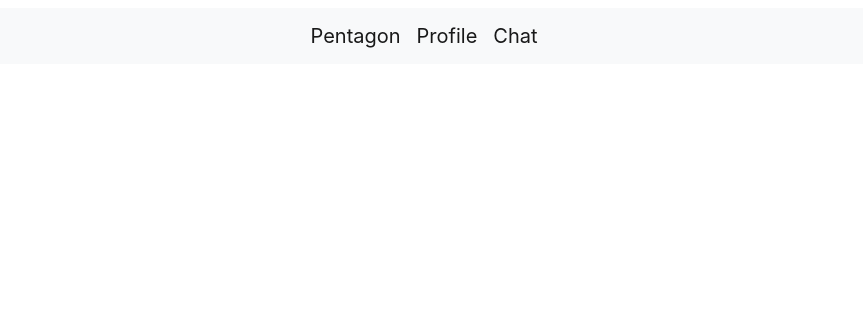
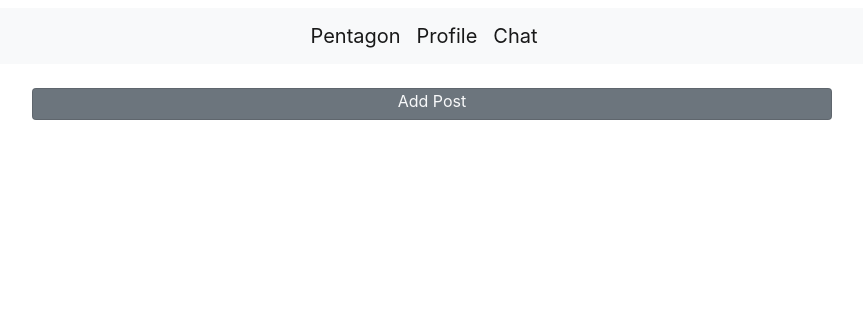
Before and after one commit to charan-kumar-137/Pentagon, a Django app: page / in a window 1280 px wide. Shown: the top 324 px of the page, without its empty margins (208-1071 px from the left). Run offline with Django 3.2, Linux system fonts and the light colour scheme; data that the repository does not hold is empty; some libraries are stand-ins or nearby versions.

Commit message:
Added Post Functionality

```diff
--- a/app/admin.py
+++ b/app/admin.py
@@ -4,3 +4,5 @@ from . import models
 # Register your models here.
 
 admin.site.register(models.Post)
+
+admin.site.register(models.Comment)
--- a/app/urls.py
+++ b/app/urls.py
@@ -5,4 +5,6 @@ urlpatterns = [
     path('', views.home, name='home'),
     path('profile', views.profile, name='profile'),
     path('chat', views.chat, name='chat'),
+    path('add_post',views.add_post,name='add_post'),
+    path('handle_added_post',views.handle_added_post,name='handle_added_post'),
 ]
--- a/app/views.py
+++ b/app/views.py
@@ -7,7 +7,8 @@ from . import models
 
 def home(request):
     post = models.Post.objects.all()
-    context = {'posts': post}
+    comments = models.Comment.objects.all()
+    context = {'posts': post,'comments':comments}
     return render(request, 'home.html', context=context)
 
 
@@ -17,3 +18,24 @@ def profile(request):
 
 def chat(request):
     return HttpResponse('Chat Page')
+
+
+def add_post(request):
+    return render(request,'add_post.html')
+
+
+def handle_added_post(request):
+    if request.method == 'POST':
+        image = request.FILES.get('image', '')
+        description = request.POST.get('description', '')
+
+        post = models.Post(
+            image=image,
+            username=request.user,
+            description=description
+        )
+        post.save()
+
+        return HttpResponse('success post added')
+
+    return HttpResponse('Post add fail')
--- a/templates/home.html
+++ b/templates/home.html
@@ -14,7 +14,6 @@
 </head>
 
 <body>
-    <!-- All the contents are added inside the container -->
 
     <div class="container my-2">
         <!-- Navbar  -->
@@ -23,6 +22,13 @@
             <a class="navbar-brand" href="#">Profile</a>
             <a class="navbar-brand" href="#">Chat</a>
         </nav>
+    </div>
+
+    <!-- Add Post -->
+    <div class="d-flex justify-content-center my-4">
+        <div class="card text-center bg-secondary" style="width:50rem; height:2rem;">
+            <a class="text-light" href="add_post">Add Post</a>
+        </div>
     </div>
 
     {% for post in posts %}
@@ -52,12 +58,13 @@
                 </div>
             </div>
         </div>
+
         <!-- Add comment -->
         <div class="d-flex justify-content-center" id="add_comment">
             <div class="card" style="width:50rem;">
                 <div class="card-body">
 
-                    <form class="form-inline">
+                    <form class="form-inline" action="handle_added_comment" method="post">{% csrf_token %}
                         <input type="text" class="form-control" placeholder="add your comment">
 
                         <button type="submit" class="btn btn-primary my-1">Submit</button>
@@ -65,16 +72,22 @@
                 </div>
             </div>
         </div>
+
+        {% for comment in comments %}
         <!-- Comments -->
         <div class="d-flex justify-content-center" id="comments">
+            {% if comment.post_id == post.post_id %}
             <div class="card" style="width:50rem;">
                 <div class="card-body">
                     <div class="">
-                        user : adadad adadad adadad adadad adad
+                        <b>{{ comment.username }}</b>
+                        {{ comment.description }}
                     </div>
                 </div>
             </div>
+            {% endif %}
         </div>
+        {% endfor %}
     </div>
     {% endfor %}
 
```
Also changed, not shown: app/models.py (+10 -1 lines), templates/add_post.html (added, +58 -0 lines), app/migrations/0001_initial.py.
